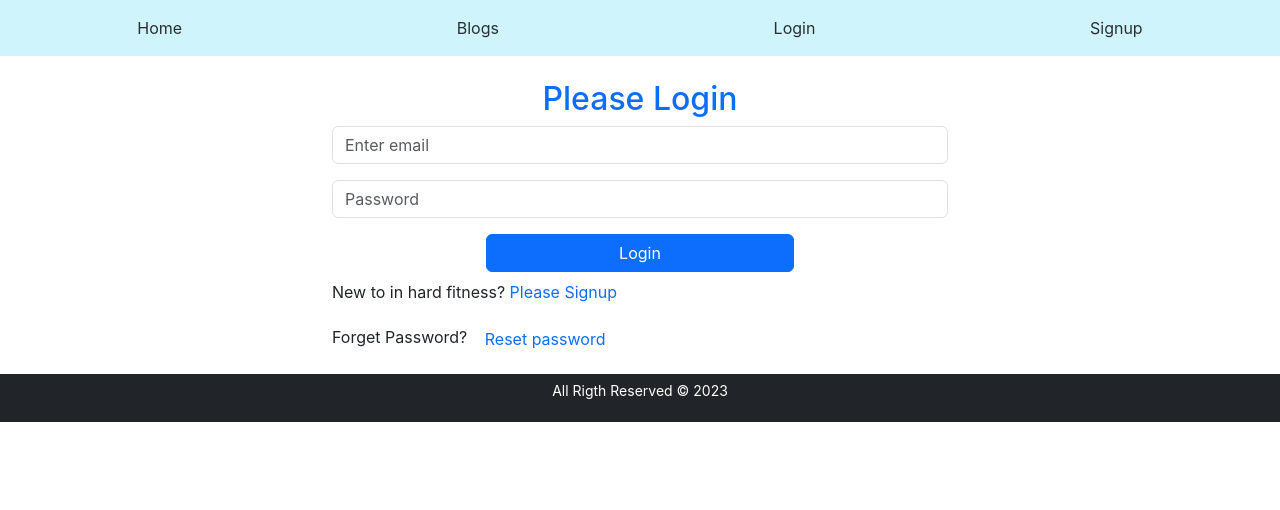
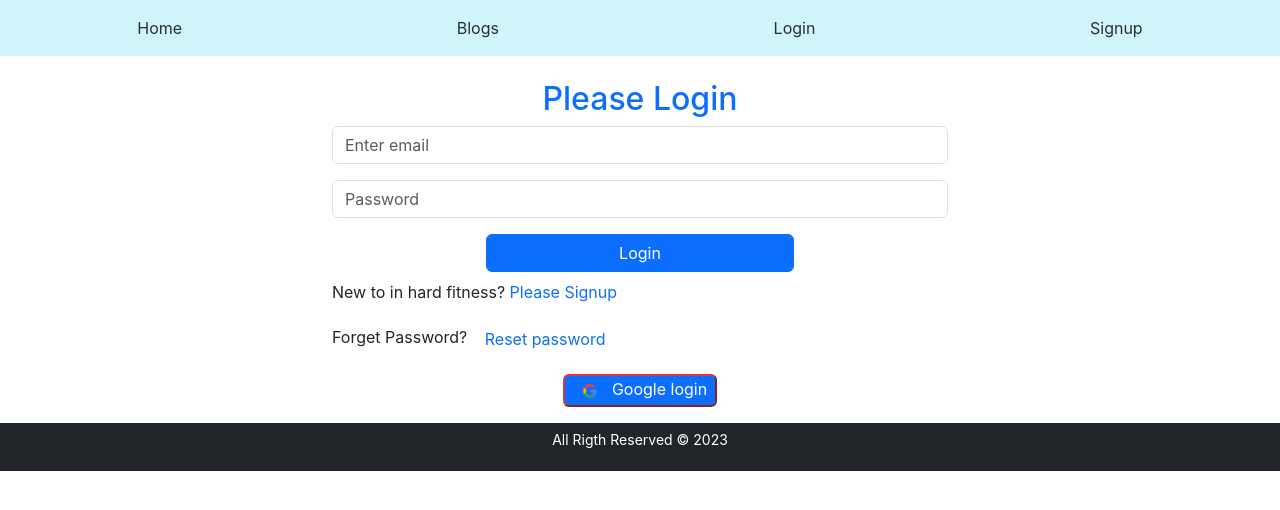
Before and after one commit to tanvirhossain10/a-10, a React (Create React App) app: page /login in a window 1280 px wide. Shown: the top 510 px of the page. Built offline with nearby package versions, Linux system fonts and the light colour scheme; no server answers.

Commit message:
add google social login

```diff
--- a/src/components/Login/Login.js
+++ b/src/components/Login/Login.js
@@ -10,6 +10,7 @@ import Example from '../Example/Example';
 import Loading from '../Loading/Loading';
 import { onAuthStateChanged, signOut } from 'firebase/auth';
 import { BingContext } from '../NofFound/NotFound';
+import SocialLogin from '../SocaliLogin/SocialLogin';
 
 
 const Login = () => {
@@ -75,7 +76,7 @@ const Login = () => {
                 !user1 && <p>Forget Password? <button className='btn btn-link text-primary pe-auto text-decoration-none' onClick={() => navigate("/resetpass")}>Reset password </button> </p>
             }
 
-            {/* <SocialLogin></SocialLogin> */}
+            <SocialLogin></SocialLogin>
             {/* <ToastContainer /> */}
         </div>
     );
--- /dev/null
+++ b/src/components/SocaliLogin/SocialLogin.js
@@ -0,0 +1,19 @@
+import googleIcon from "../../images/carosol/g.png";
+import React from 'react';
+import { useSignInWithGoogle } from 'react-firebase-hooks/auth';
+import auth from '../../firebase.init';
+
+const SocialLogin = () => {
+    const [googleSignin, user, loading, error] = useSignInWithGoogle(auth);
+    if (error) {
+        console.log(error)
+    }
+    return (
+        <div>
+
+            <button onClick={() => { googleSignin() }} className="w-25 bg-primary text-white border-danger rounded my-3 mx-auto d-block"> <img src={googleIcon} className="w-25 " alt="" /> Google login</button>
+        </div >
+    );
+};
+
+export default SocialLogin;
```
Also changed, not shown: src/images/carosol/g.png (added).
